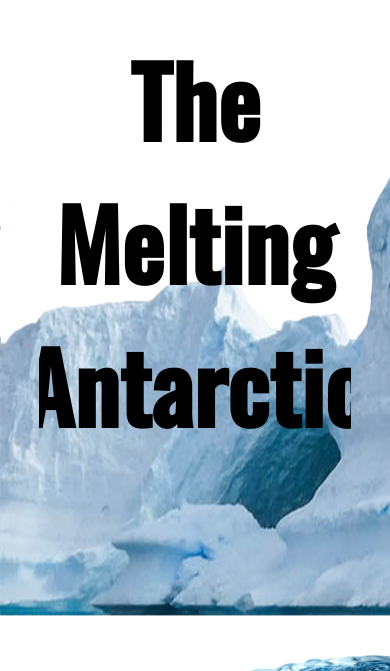
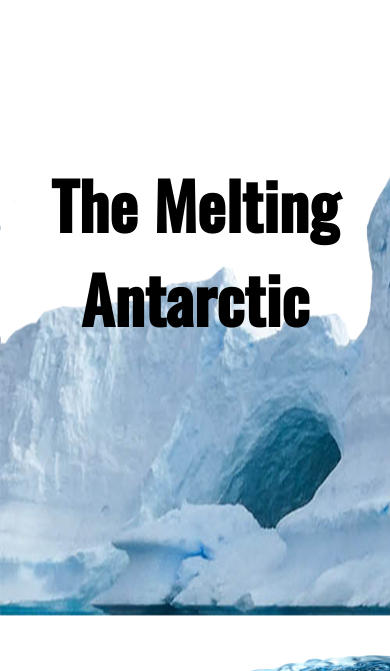
Before and after one commit to dvfekete-unc/mejo187-project4-final, a plain HTML site: page index.html in a window 390 px wide. Shown: the part 189-860 px from the top of the page. Drawn offline with nearby package versions, Linux system fonts and the light colour scheme; a script that the page names is missing; a web font is replaced by a local one.

Commit message:
Adjusted max width for the mobile media query

```diff
--- a/css/style.css
+++ b/css/style.css
@@ -361,9 +361,9 @@
         }
     }
 
-    @media screen and (max-width: 320px) {
+    @media screen and (max-width: 414px) {
         h1 {
-            font-size: 3em;
+            font-size: 4em;
         }
 
         p {
```
